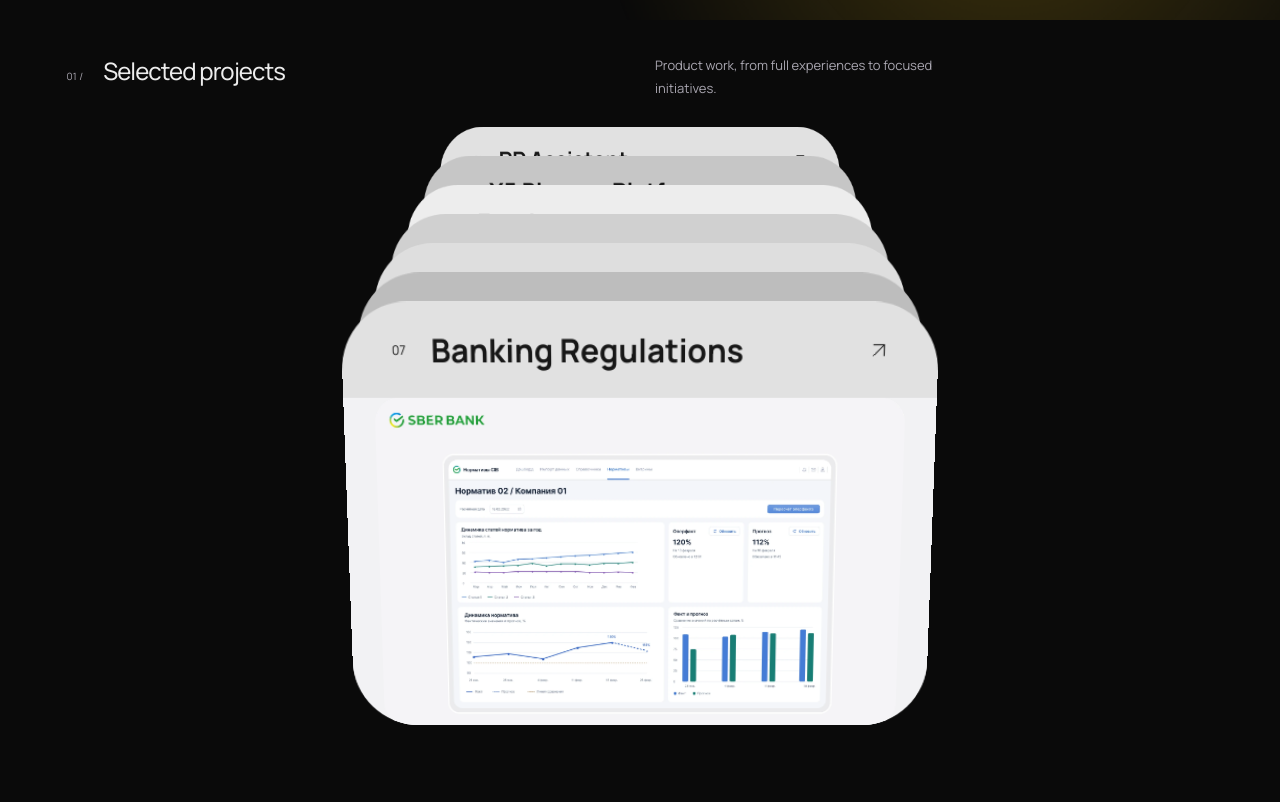
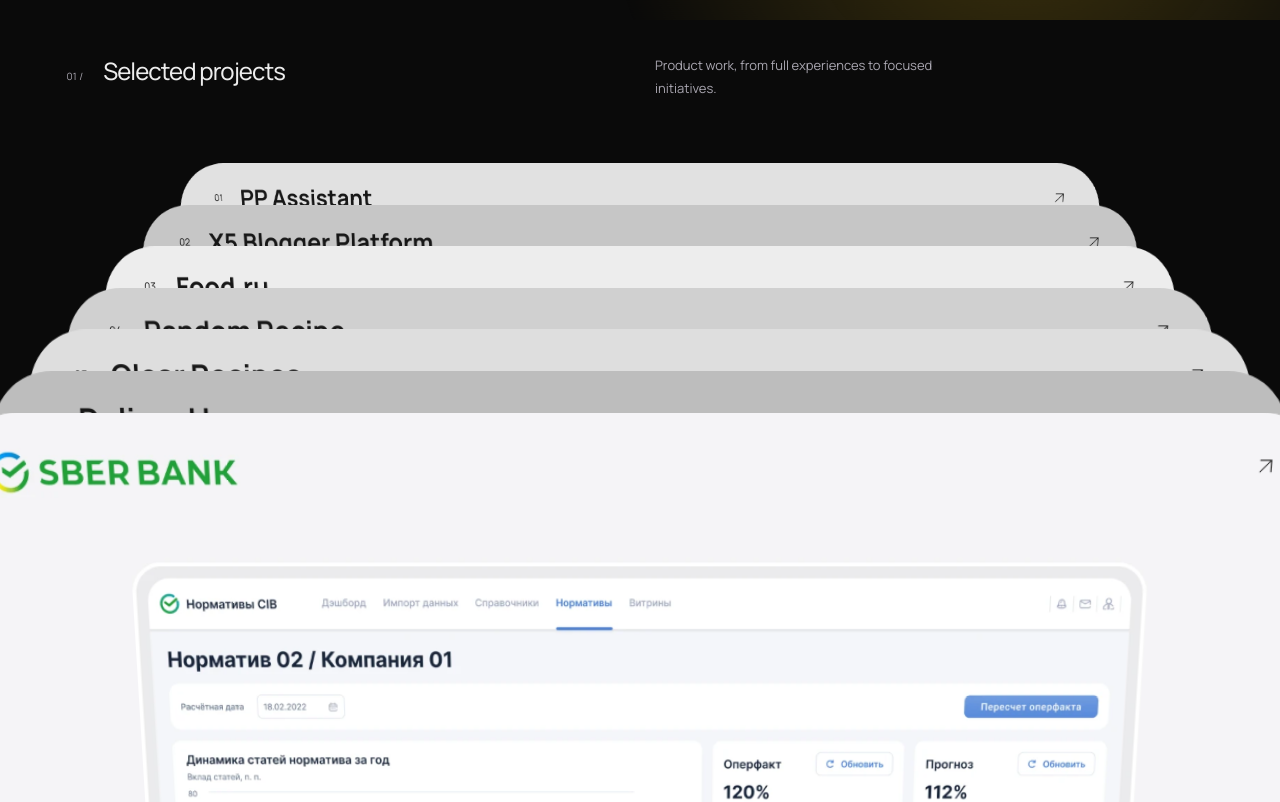
Before and after one commit to o-ants/portfolio-website, a React (Vite) app: page / in a window 1280 px wide. Shown: the part 780-1582 px from the top of the page. Built offline with nearby package versions, Linux system fonts and the light colour scheme.

Commit message:
Use a full-width gallery and edge-to-edge banking artwork

```diff
--- a/src/SelectedWork.tsx
+++ b/src/SelectedWork.tsx
@@ -32,6 +32,7 @@ export default function SelectedWork({ language, onOpen }: Props) {
         >
           {selectedProjects.map((project, index) => {
             const depth = selectedProjects.length - 1 - index
+            const hasImage = 'image' in project
             const isSelected = active === index
             const isInFront = active !== null && index > active
             const style = {
@@ -45,7 +46,7 @@ export default function SelectedWork({ language, onOpen }: Props) {
               <li key={project.title} data-project-index={index} style={style}>
                 <button
                   type="button"
-                  className="project-stack-card"
+                  className={hasImage ? 'project-stack-card has-image' : 'project-stack-card'}
                   onFocus={event => {
                     if (event.currentTarget.matches(':focus-visible')) setFocused(index)
                   }}
@@ -61,7 +62,7 @@ export default function SelectedWork({ language, onOpen }: Props) {
                         <path d="M5 19 19 5M5 5h14v14" />
                       </svg>
                     </span>
-                    {'image' in project ? (
+                    {hasImage ? (
                       <img className="project-stack-image" src={project.image} alt="" width="1920" height="1200" />
                     ) : (
                       <span className="project-stack-placeholder" aria-hidden="true">
--- a/src/style.css
+++ b/src/style.css
@@ -24,8 +24,10 @@
 }
 
 .project-stack-track {
-  --card-width: min(94cqw, 570px, 74svh);
+  --card-width: 100cqw;
+  --card-height: min(62.5cqw, 74svh);
   margin-top: 26px;
+  margin-inline: calc(50% - 50vw);
 }
 
 .project-stack {
@@ -34,7 +36,7 @@
   justify-items: center;
   align-items: end;
   overflow-x: clip;
-  min-height: calc(1.05 * var(--card-width) + clamp(20px, 7vw, 82px));
+  min-height: calc(1.55 * var(--card-height) + clamp(20px, 7vw, 82px));
   margin: 0;
   padding: 0 0 clamp(20px, 7vw, 82px);
   list-style: none;
@@ -44,9 +46,9 @@
   --card-tone: #e1e1e1;
   grid-area: 1 / 1;
   width: var(--card-width);
-  aspect-ratio: 7 / 5;
+  height: var(--card-height);
   transform-origin: center bottom;
-  transform: translateY(calc(var(--card-width) * var(--card-lift))) scale(var(--card-scale)) perspective(1250px) rotateX(var(--card-tilt));
+  transform: translateY(calc(var(--card-height) * 1.4 * var(--card-lift))) scale(var(--card-scale)) perspective(1250px) rotateX(var(--card-tilt));
   transition: transform 420ms cubic-bezier(.2, .75, .25, 1);
 }
 
@@ -119,13 +121,31 @@
   }
 }
 
+.project-stack-card.has-image {
+  position: relative;
+}
+
 .project-stack-image {
-  display: block;
-  flex: 1;
-  min-height: 0;
+  position: absolute;
+  inset: 0;
   width: 100%;
-  object-fit: contain;
-  background: #f2f2f4;
+  height: 100%;
+  object-fit: cover;
+  object-position: center top;
+}
+
+.project-stack-card.has-image .project-stack-title {
+  position: absolute;
+  z-index: 1;
+  inset: 0;
+  align-content: end;
+  background: linear-gradient(transparent 72%, #f2f2f4f5);
+}
+
+.project-stack-card.has-image .project-stack-title svg {
+  position: absolute;
+  right: clamp(27px, 5vw, 48px);
+  top: clamp(22px, 4vw, 38px);
 }
 
 .project-dialog-image {
```
